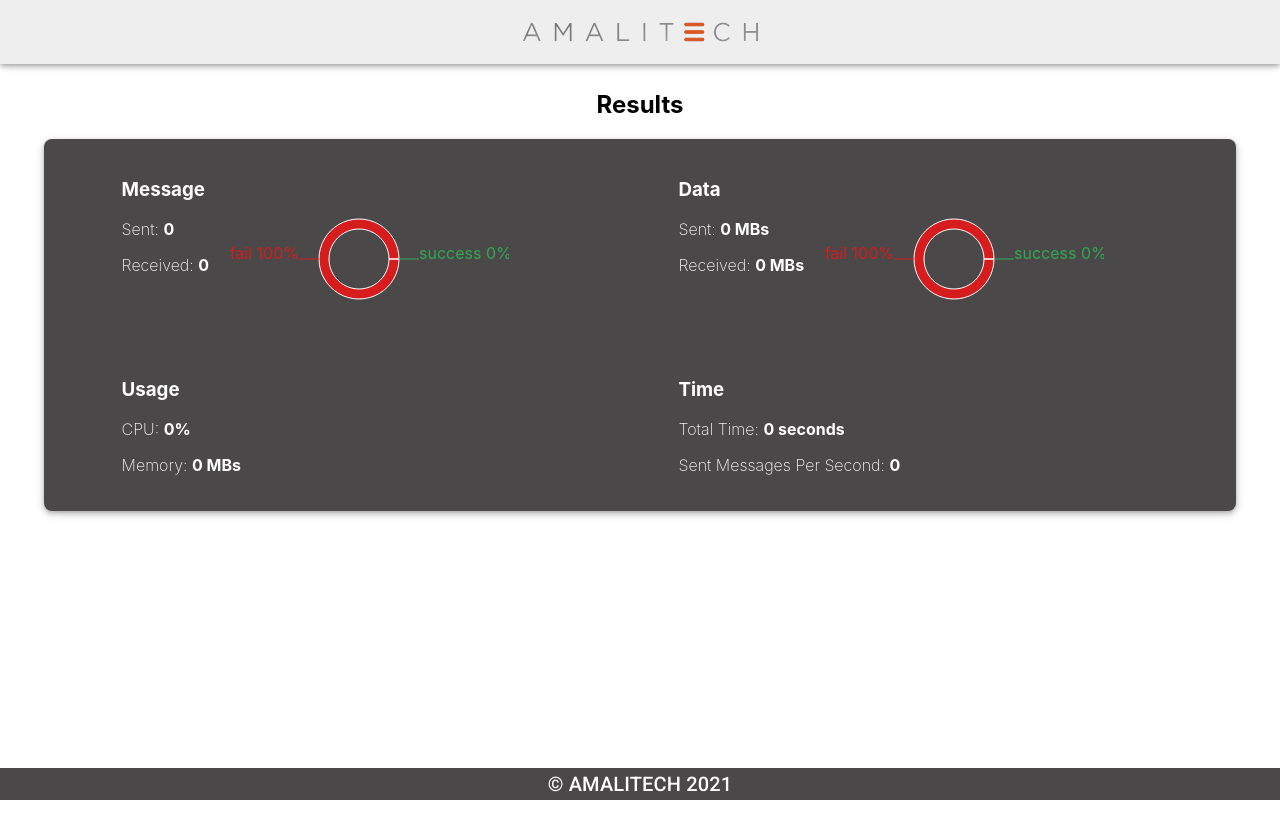
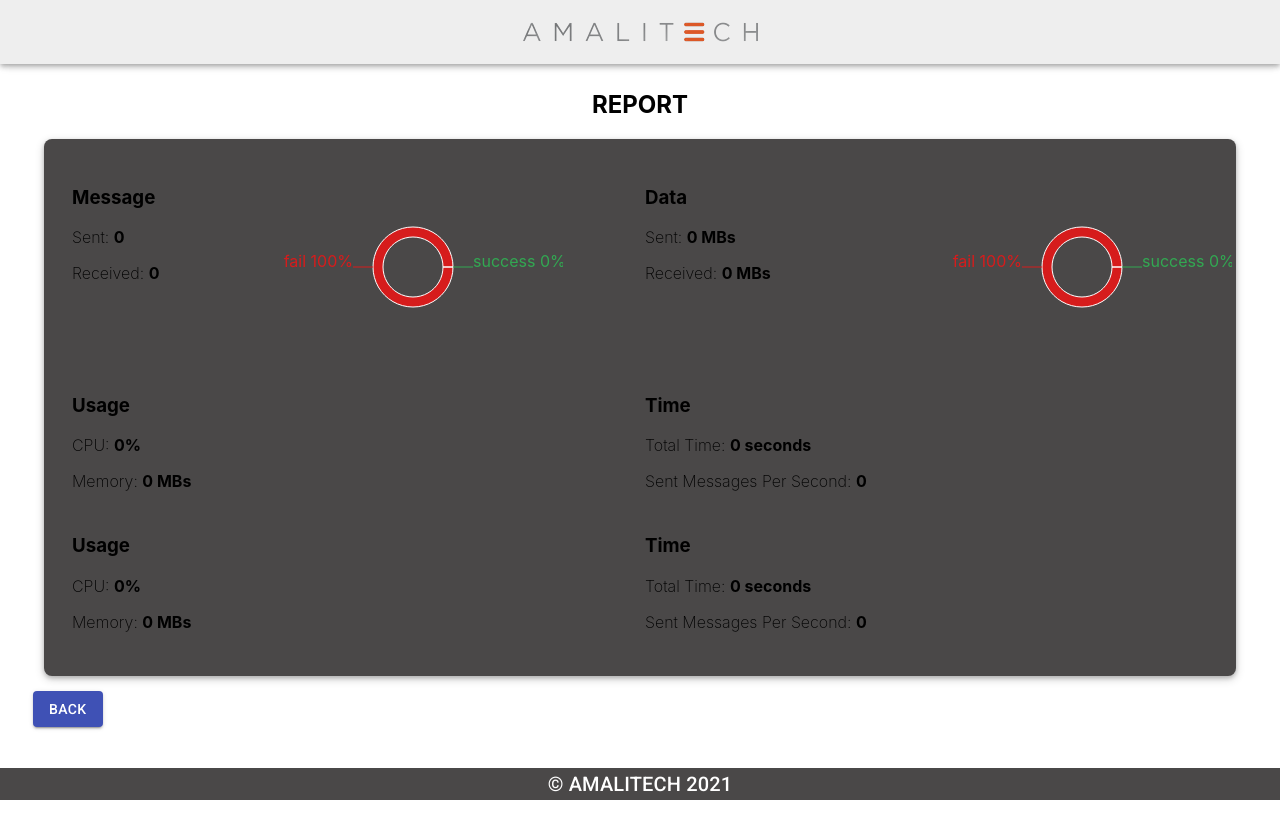
Before and after one commit to Blaiseniyo/IoT_Test_Bench, a React (Create React App) app: page /result in a window 1280 px wide. Built offline with nearby package versions, Linux system fonts and the light colour scheme; what redux-immutable-state-invariant would draw is missing.

Commit message:
adding the result waiting page

```diff
--- a/src/App.scss
+++ b/src/App.scss
@@ -36,6 +36,9 @@
   @include container(90%);
 }
 
+.wave-container{
+	@include container(90%);
+}
 .container-color{
 	background-color: $footerBackground;
 }
@@ -44,6 +47,21 @@
   padding-right: 6px;
 }
 
+.btn-separator{
+	margin-top: 15px;
+	margin-left: 33px;
+}
+.wave-separator{
+  margin-top: 25px;
+}
+
+.result{
+	width: 800%;
+	height: 800px;
+}
+.result-card{
+	height: 800px;
+}
 .btnContainer{
   display: flex;
   justify-content: center;
--- a/src/components/landingPage.js
+++ b/src/components/landingPage.js
@@ -1,10 +1,11 @@
 import React from "react";
 import { useDispatch, useSelector } from "react-redux";
-import { Grid, Slide, Snackbar,CircularProgress,makeStyles } from "@material-ui/core";
+import { Grid, Slide, Snackbar,makeStyles } from "@material-ui/core";
 import { ConnectionForm } from "./forms/connectionForm";
 import { PublisherForm } from "./forms/testForm";
 import MuiAlert from "@material-ui/lab/Alert";
 import { clearSnackBar } from "../redux/actions/connectionAction";
+import ResultsPending from "./resultsLoading"
 import "../App.scss";
 
 const useStyles = makeStyles((theme) => ({
@@ -12,7 +13,8 @@ const useStyles = makeStyles((theme) => ({
         display: "flex",
         justifyContent: "center",
         alignItems:"center",
-        marginTop: theme.spacing(30)
+        marginTop: theme.spacing(20),
+        height:"350px"
     },
 }))
 
@@ -33,7 +35,7 @@ const Landing = () => {
     <div className="container">
     {brokerReducer.pending?
      <div className={classes.spinner} >
-        <CircularProgress />
+        <ResultsPending/>
     </div>:
 
       <Grid
--- a/src/components/resultPage.js
+++ b/src/components/resultPage.js
@@ -1,7 +1,8 @@
 import React from "react";
 import { useDispatch, useSelector } from "react-redux";
-import { Slide, Snackbar} from "@material-ui/core";
-// import { useHistory } from "react-router-dom";
+import { Slide, Snackbar, Grid, Button} from "@material-ui/core";
+// import { Skeleton } from '@material-ui/lab'
+import { useHistory } from "react-router-dom";
 import MuiAlert from "@material-ui/lab/Alert";
 import { clearSnackBar } from "../redux/actions/testBrokerAction";
 import "../App.scss";
@@ -12,10 +13,10 @@ let renderLabel = function (entry) {
 	return entry.name + " " + entry.value + "%";
 };
 
-const Result = (props) => {
+const Result = () => {
 
 	const dispatch = useDispatch();
-	// const history = useHistory()
+	const history = useHistory()
 	const reducer = useSelector((state) => state.TestBroker);
 	const data01 = [
 		{ name: "fail", value:(100-reducer.result.sentMessages_percentage), fill: "#d61c1c" },
@@ -35,7 +36,7 @@ const Result = (props) => {
 	  };
 	return (
 		<>
-			<h2 className="title">Results</h2>
+			<h2 className="title">REPORT</h2>
 			<div className="container card container-color">
 				<Snackbar
 			open={reducer ? reducer.snackBarMessage.open : false}
@@ -51,8 +52,9 @@ const Result = (props) => {
 				{reducer ? reducer.snackBarMessage.message : ""}
 			</MuiAlert>
 			</Snackbar>
-				<div className="grid-container">
-					<div className="section">
+			<Grid container className="separator">
+                <Grid  container xs={12} sm={6} className="container section">
+                    <Grid item xs={12} sm={4}>
 						<div>
 							<h3>Message</h3>
 							<p>
@@ -62,6 +64,8 @@ const Result = (props) => {
 								Received: <strong>{reducer.result.recievedMessages}</strong>
 							</p>
 						</div>
+                    </Grid>
+                    <Grid item xs={12} sm={5}>
 					<PieChart width={300} height={200}>
 							<Pie
 								data={data01}
@@ -72,8 +76,10 @@ const Result = (props) => {
 								label={renderLabel}
 							/>
 						</PieChart>
-					</div>
-					<div className="section">
+                    </Grid>
+                </Grid>
+                <Grid item container xs={12} sm={6}>
+                    <Grid item xs={12} sm={6}>
 						<div>
 							<h3>Data</h3>
 							<p>
@@ -83,6 +89,8 @@ const Result = (props) => {
 								Received: <strong>{`${reducer.result.recievedSize/1024} MBs`}</strong>
 							</p>
 						</div>
+                    </Grid>
+                    <Grid item xs={12} sm={5}>
 						<PieChart width={300} height={200}>
 							<Pie
 								data={data01}
@@ -93,7 +101,12 @@ const Result = (props) => {
 								label={renderLabel}
 							/>
 						</PieChart>
-					</div>
+                    </Grid>
+                </Grid>
+            </Grid>
+            <Grid container className="separator">
+                <Grid  container xs={12} sm={6}>
+                    <Grid item xs={12} sm={6}>
 						<div>
 							<h3>Usage</h3>
 							<p>
@@ -103,6 +116,10 @@ const Result = (props) => {
 								Memory: <strong>{`${reducer.result.RAM_size_used} MBs`}</strong>
 							</p>
 						</div>
+                    </Grid>
+                </Grid>
+                <Grid item container xs={6}>
+                    <Grid item xs={12} sm={6}>
 						<div>
 							<h3>Time</h3>
 							<p>
@@ -112,7 +129,41 @@ const Result = (props) => {
 								Sent Messages Per Second: <strong>{`${reducer.result.messages_per_second}`}</strong>
 							</p>
 						</div>
+                    </Grid>
+                </Grid>
+            </Grid>
+            <Grid container className="separator">
+                <Grid  container xs={12} sm={6} className="container">
+                    <Grid item xs={12} sm={6}>
+						<div>
+							<h3>Usage</h3>
+							<p>
+								CPU: <strong>{`${reducer.result.CPU_used}%`}</strong>
+							</p>
+							<p>
+								Memory: <strong>{`${reducer.result.RAM_size_used} MBs`}</strong>
+							</p>
 						</div>
+                    </Grid>
+                </Grid>
+                <Grid item container xs={6}>
+                    <Grid item xs={12} sm={6}>
+						<div>
+							<h3>Time</h3>
+							<p>
+								Total Time: <strong>{`${reducer.result.totalTime} seconds`}</strong>
+							</p>
+							<p>
+								Sent Messages Per Second: <strong>{`${reducer.result.messages_per_second}`}</strong>
+							</p>
+						</div>
+                    </Grid>
+                </Grid>
+            </Grid>
+
+			</div>
+			<div className="container btn-separator">
+				<Button  variant="contained" color="primary" onClick={()=> history.push("/")}>Back</Button>
 			</div>
 		</>
 	);
--- /dev/null
+++ b/src/components/resultsLoading.js
@@ -0,0 +1,70 @@
+import React from 'react';
+import { Grid } from '@material-ui/core';
+import { Skeleton } from '@material-ui/lab'
+import "../App.scss"
+
+function ResultsPending() {
+
+    return (
+        <div className="result card container-color" >
+            <div className='wave-container' >
+            <Grid container className="wave-separator">
+                <Grid  container xs={6} className="container">
+                    <Grid item xs={6}>
+                        <Skeleton animation="pulse" variant="rect" width="50%" height={13}  />
+                        <Skeleton animation="pulse"  width="30%" height={23} />
+                        <Skeleton animation="pulse" width="30%" height={23} />
+                    </Grid>
+                    <Grid item xs={3}>
+                        <Skeleton animation="pulse" variant="circle" width={93} height={93} />
+                    </Grid>
+                </Grid>
+                <Grid item container xs={6}>
+                    <Grid item xs={6}>
+                        <Skeleton animation="pulse" variant="rect" width="50%" height={13}  />
+                        <Skeleton animation="pulse"  width="30%" height={23} />
+                        <Skeleton animation="pulse" width="30%" height={23} />
+                    </Grid>
+                    <Grid item xs={3}>
+                        <Skeleton animation="pulse" variant="circle" width={93} height={93} />
+                    </Grid>
+                </Grid>
+            </Grid>
+            <Grid container className="wave-separator">
+                <Grid  container xs={6} className="container">
+                    <Grid item xs={6}>
+                        <Skeleton animation="pulse" variant="rect" width="50%" height={13}  />
+                        <Skeleton animation="pulse"  width="30%" height={23} />
+                        <Skeleton animation="pulse" width="30%" height={23} />
+                    </Grid>
+                </Grid>
+                <Grid item container xs={6}>
+                    <Grid item xs={6}>
+                        <Skeleton animation="pulse" variant="rect" width="50%" height={13}  />
+                        <Skeleton animation="pulse"  width="30%" height={23} />
+                        <Skeleton animation="pulse" width="30%" height={23} />
+                    </Grid>
+                </Grid>
+            </Grid>
+            <Grid container className="wave-separator">
+                <Grid  container xs={6} className="container">
+                    <Grid item xs={6}>
+                        <Skeleton animation="pulse" variant="rect" width="50%" height={13}  />
+                        <Skeleton animation="pulse"  width="30%" height={23} />
+                        <Skeleton animation="pulse" width="30%" height={23} />
+                    </Grid>
+                </Grid>
+                <Grid item container xs={6}>
+                    <Grid item xs={6}>
+                        <Skeleton animation="pulse" variant="rect" width="50%" height={13}  />
+                        <Skeleton animation="pulse"  width="30%" height={23} />
+                        <Skeleton animation="pulse" width="30%" height={23} />
+                    </Grid>
+                </Grid>
+            </Grid>
+            </div>
+        </div>
+    )
+}
+
+export default ResultsPending;
```
Lines whose indentation alone changed are shown as unchanged.
